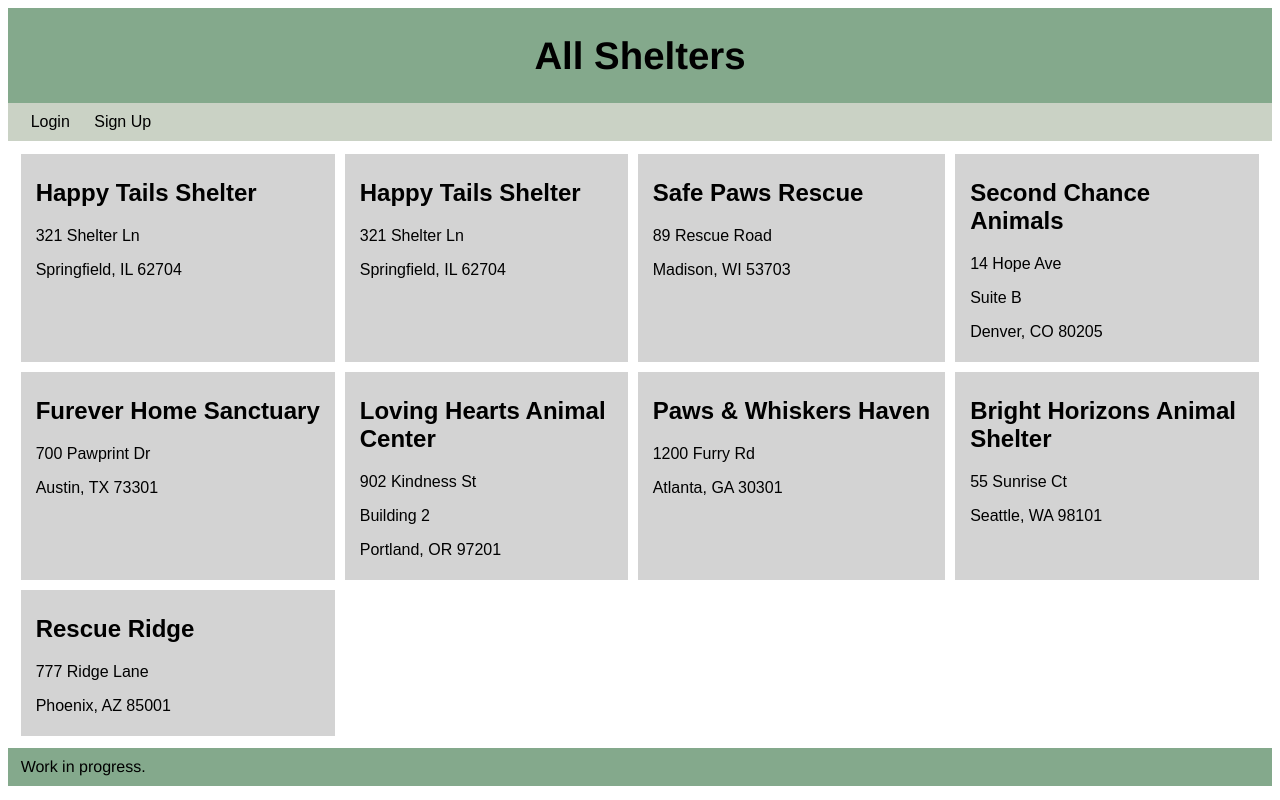
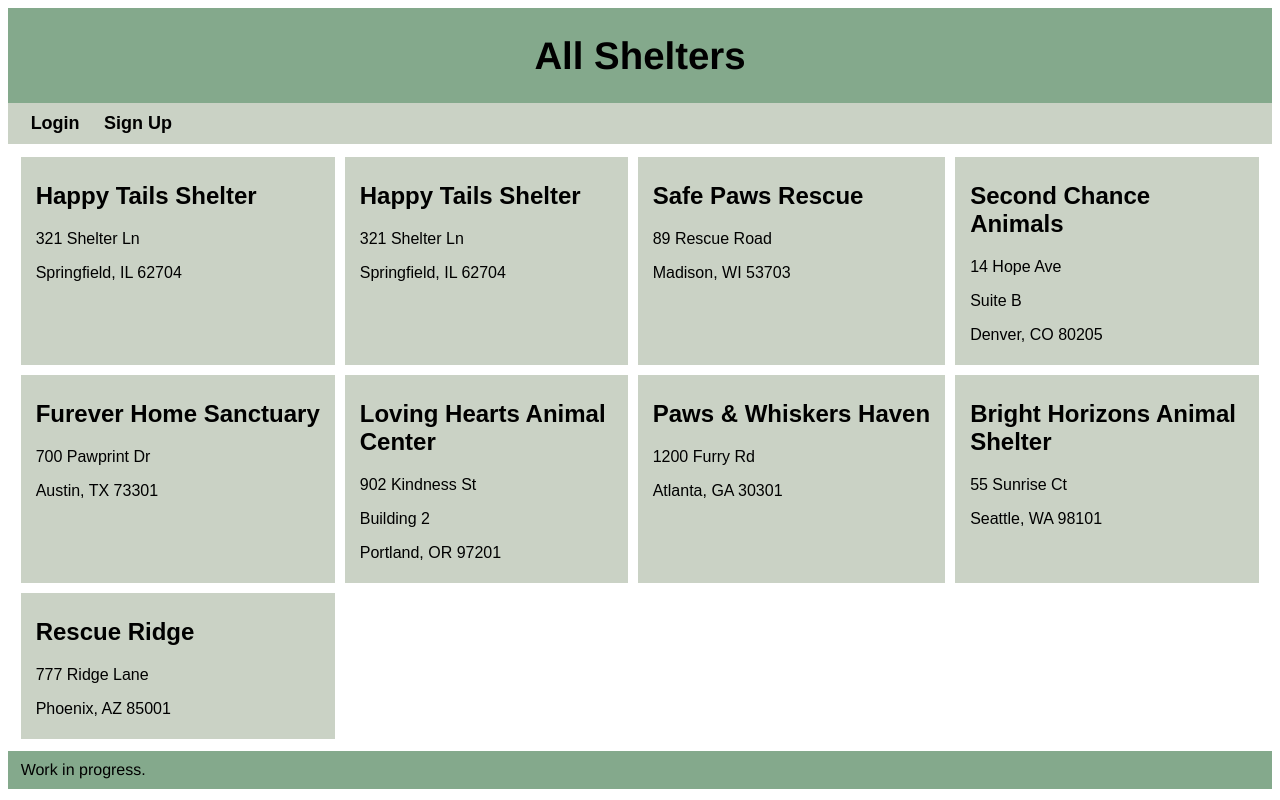
Before and after one commit to APBosma/dog-homing-dogs, a Flask app: page / in a window 1280 px wide. Run offline with Flask 3, Linux system fonts and the light colour scheme; data comes from the database, SQL or seed files in the repository.

Commit message:
Made nav bigger

```diff
--- a/Website/app/static/style.css
+++ b/Website/app/static/style.css
@@ -13,6 +13,8 @@ nav {
 }
 
 nav a {
+    font-weight: bold;
+    font-size: large;
     text-decoration: none;
     padding: 10px;
     color: black;
@@ -32,6 +34,9 @@ main {
     font-family: Arial, Helvetica, sans-serif;
 }
 
+/* I didn't know how to get the shelters to display like a grid so I looked up on google
+"how to have flask posts display in grid format" and honestly the AI wasn't a big help besides mentioning using a div for the grid. I
+then looked up on W3 grids and went used their grid page (https://www.w3schools.com/css/css_grid.asp) to help me set this up. */
 #grid {
     display:grid;
     grid-template-columns: auto auto auto auto;
@@ -41,8 +46,12 @@ main {
 #grid a {
     color: black;
     text-decoration:none;
-    background-color: lightgrey;
+    background-color: #cad2c5;
     padding: 5px 15px;
+}
+
+#grid a:hover {
+    background-color: #84a98c;
 }
 
 footer {
```
